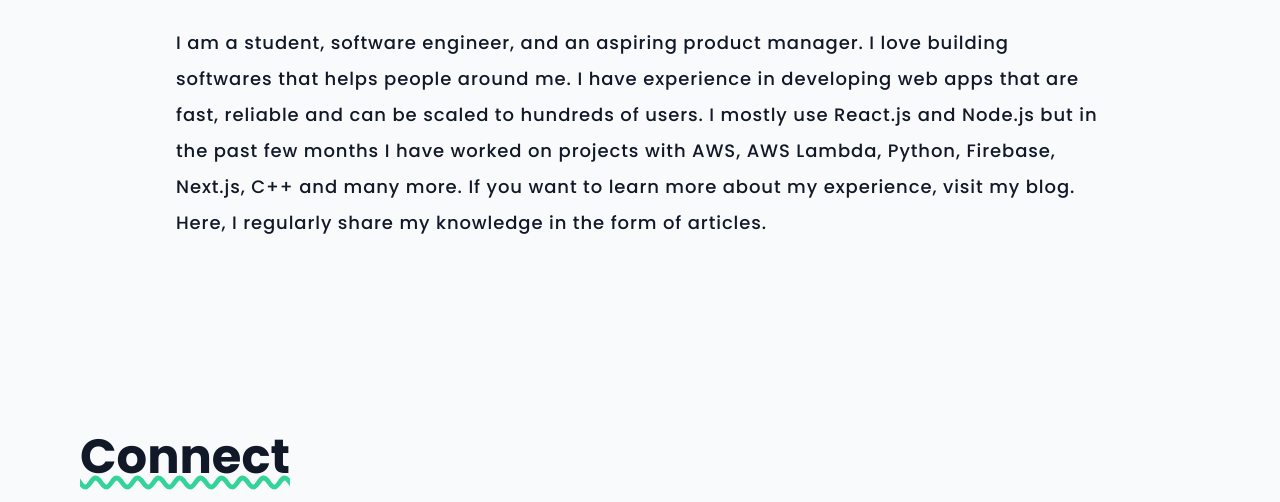
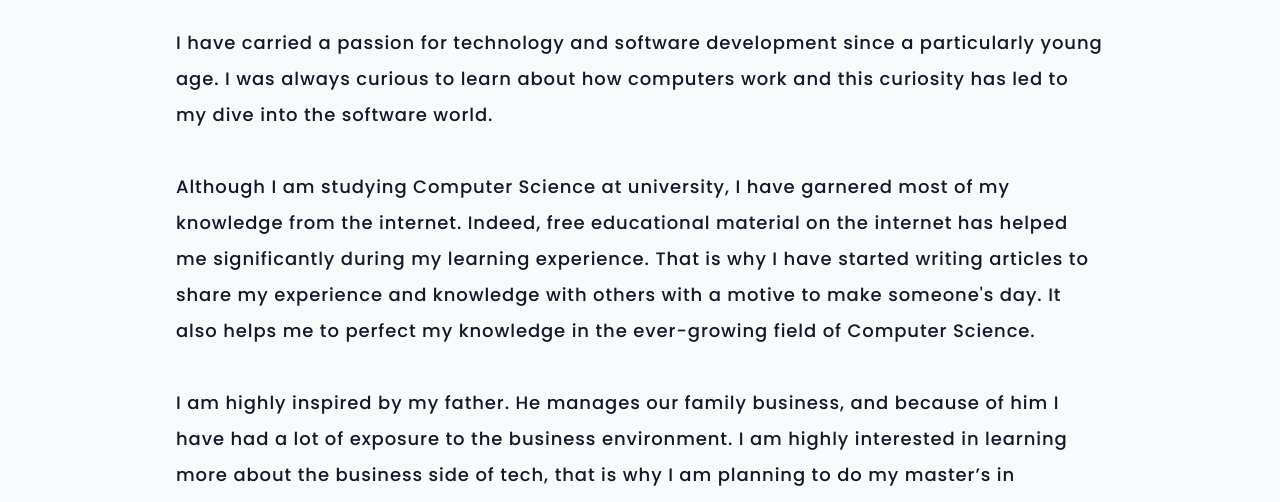
Before and after one commit to MohdImran001/my-website, a Gatsby site: page /about in a window 1280 px wide. Shown: the part 279-781 px from the top of the page. Built offline with nearby package versions, Linux system fonts and the light colour scheme; Gatsby itself is replaced by a stand-in of ours.

Commit message:
Improve Bio

```diff
--- a/src/components/home/about/index.js
+++ b/src/components/home/about/index.js
@@ -1,5 +1,5 @@
 import React from "react"
-
+import { Link } from "gatsby"
 import { Section } from "layouts"
 import { Heading } from "components/typography/"
 
@@ -22,9 +22,14 @@
             </div>
             <p className=" lg:p-6 lg:px-24 text-sm md:text-lg  font-medium leading-loose lg:leading-9 md:tracking-wider">
               I am a Computer Science student and an aspiring software engineer.
-              Being a technology enthusiast, I love exploring new technologies
-              and leveraging them to solve real-life problems. I live with my
-              family in Delhi.
+              I am extremely good at one thing, and thats leveraging technology
+              to solve real-life problems. I build apps that are fast and
+              reliable. I mostly use javascript but in the past few months I
+              have worked on projects using Amazon Web Services (AWS), AWS
+              Lambda, Python, Firebase and many more. <br />
+              <Link to="/about" className="text-green-500 underline">
+                read more...
+              </Link>
             </p>
           </div>
         </div>
--- a/src/pages/about.js
+++ b/src/pages/about.js
@@ -34,15 +34,38 @@
                   </span>
                 </div>
                 <p className=" lg:p-6 lg:px-24 text-sm md:text-lg  font-medium leading-loose lg:leading-9 md:tracking-wider">
-                  I am a student, software engineer, and an aspiring product
-                  manager. I love building softwares that helps people around
-                  me. I have experience in developing web apps that are fast,
-                  reliable and can be scaled to hundreds of users. I mostly use
-                  React.js and Node.js but in the past few months I have worked
-                  on projects with AWS, AWS Lambda, Python, Firebase, Next.js,
-                  C++ and many more. If you want to learn more about my
-                  experience, visit my blog. Here, I regularly share my
-                  knowledge in the form of articles.
+                  I have carried a passion for technology and software
+                  development since a particularly young age. I was always
+                  curious to learn about how computers work and this curiosity
+                  has led to my dive into the software world.
+                  {/* I tend to be */}
+                  {/* team-oriented and reliable. <br />
+                  <br />I am also proud of my ability to persevere and overcome
+                  any challenges as they come up. For example, recently in my
+                  internship, I was assigned the task to develop an AWS Lambda
+                  function that will upload 100 images to AWS S3 using
+                  multithreading. I was completely new to AWS Lambda and Python,
+                  and I could not find a well-explained solution for this. Thus,
+                  I divided the problem into smaller tasks and started
+                  implementing it step by step. My C++ knowledge helped me
+                  because on AWS Lambda one has to precompile the libraries that
+                  we need. After five days of dedication and hard work, I
+                  successfully deployed the lambda function. */}
+                  <br /> <br />
+                  Although I am studying Computer Science at university, I have
+                  garnered most of my knowledge from the internet. Indeed, free
+                  educational material on the internet has helped me
+                  significantly during my learning experience. That is why I
+                  have started writing articles to share my experience and
+                  knowledge with others with a motive to make someone's day. It
+                  also helps me to perfect my knowledge in the ever-growing
+                  field of Computer Science.
+                  <br />
+                  <br />I am highly inspired by my father. He manages our family
+                  business, and because of him I have had a lot of exposure to
+                  the business environment. I am highly interested in learning
+                  more about the business side of tech, that is why I am
+                  planning to do my master’s in Business Administration
                   {/* I am currently preparing for GMAT */}
                 </p>
               </div>
```
